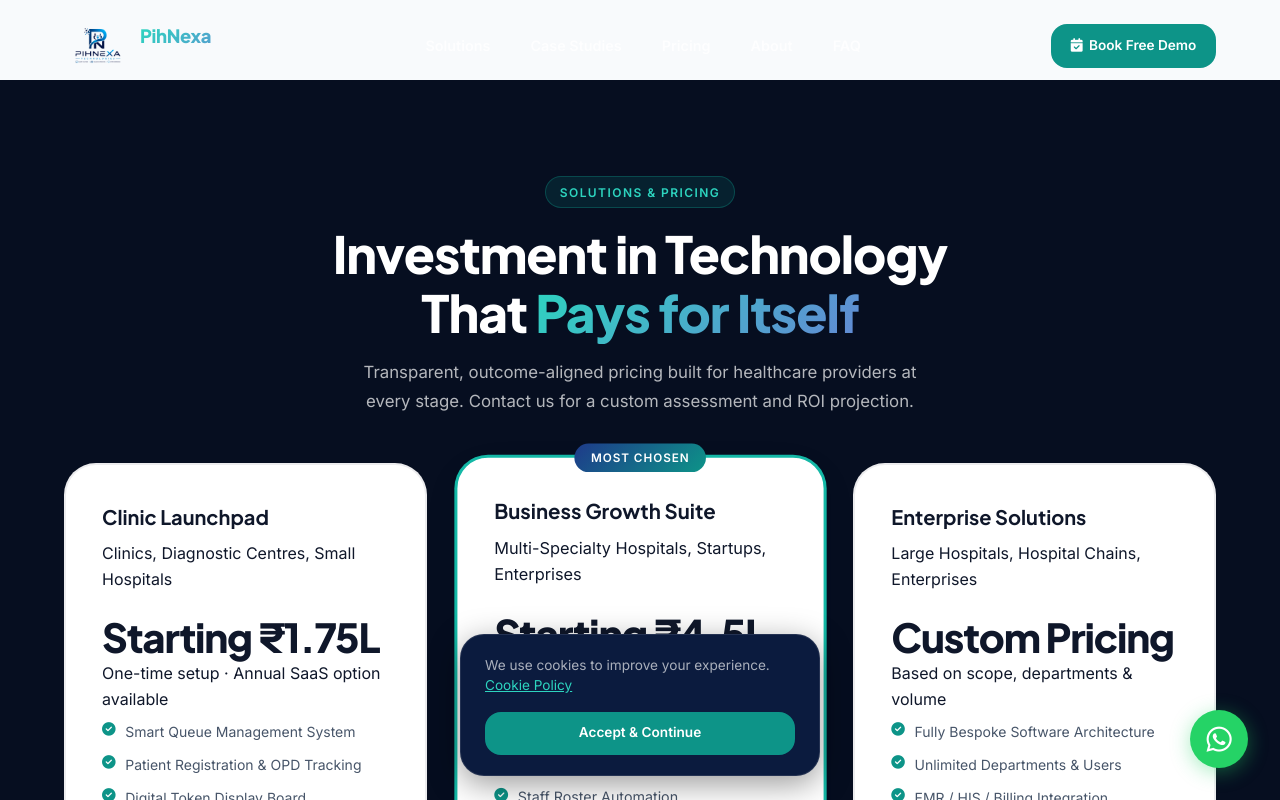
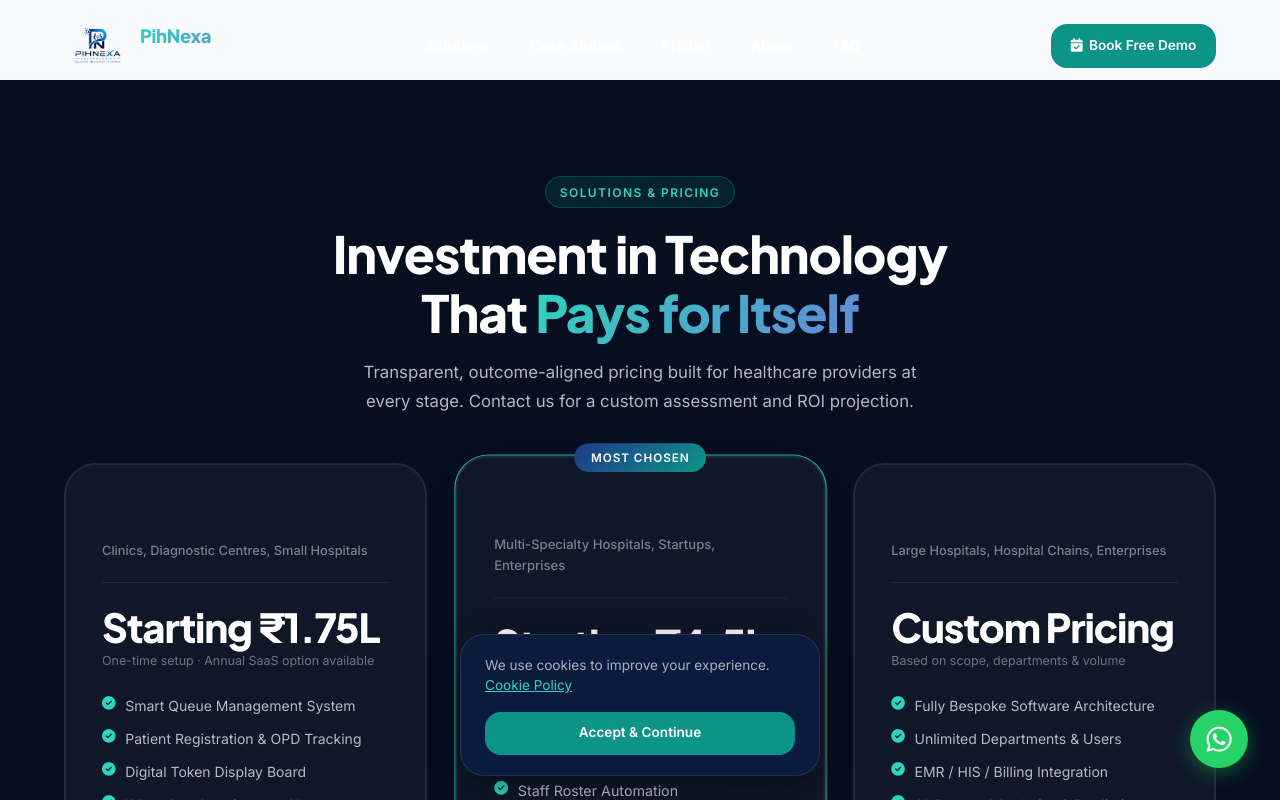
Before and after one commit to Anku9991/Ankush.AI, a Next.js app: page /pricing in a window 1280 px wide. Shown: the top 800 px of the page. Built offline with nearby package versions, Linux system fonts and the light colour scheme.

Commit message:
fix: audit pass 2 — all broken links, missing CSS classes, founder grid, testimonials grid, pricing dark styles

```diff
--- a/src/app/globals.css
+++ b/src/app/globals.css
@@ -1518,3 +1518,167 @@ textarea.form-control {
   .ig-grid   { grid-template-columns: 1fr 1fr; }
   .cookie-consent { bottom: 1rem; }
 }
+
+/* ============================================================
+   MISSING COMPONENT CLASSES (Audit Pass 2)
+   ============================================================ */
+
+/* Testimonials grid */
+.testimonials-grid {
+  display: grid;
+  grid-template-columns: repeat(auto-fit, minmax(280px, 1fr));
+  gap: 1.75rem;
+  margin-top: 3rem;
+}
+
+/* Founder section layout */
+.founder-grid {
+  display: grid;
+  grid-template-columns: 1fr 1.5fr;
+  gap: 4rem;
+  align-items: center;
+}
+@media (max-width: 900px) {
+  .founder-grid {
+    grid-template-columns: 1fr;
+    gap: 2.5rem;
+  }
+}
+
+.founder-img-wrapper {
+  position: relative;
+}
+.founder-img {
+  width: 100%;
+  border-radius: var(--radius-xl);
+  object-fit: cover;
+  box-shadow: var(--shadow-card-hover);
+}
+.founder-img-badge {
+  position: absolute;
+  bottom: 1.25rem;
+  left: 1.25rem;
+  right: 1.25rem;
+  background: rgba(11, 27, 62, 0.85);
+  backdrop-filter: blur(12px);
+  -webkit-backdrop-filter: blur(12px);
+  border: 1px solid rgba(255,255,255,0.1);
+  border-radius: var(--radius-md);
+  padding: 0.75rem 1rem;
+  font-size: 0.85rem;
+  font-weight: 600;
+  color: var(--teal-300);
+  text-align: center;
+}
+
+.founder-content {}
+.founder-name {
+  font-family: var(--font-display);
+  font-size: clamp(2rem, 3.5vw, 2.75rem);
+  font-weight: 800;
+  color: var(--text-main);
+  letter-spacing: -0.025em;
+  margin-bottom: 0.25rem;
+}
+.founder-role {
+  display: inline-block;
+  font-size: 0.9rem;
+  font-weight: 600;
+  color: var(--teal-600);
+  margin-bottom: 1.5rem;
+}
+.founder-bio {
+  font-size: 0.975rem;
+  color: var(--text-muted);
+  line-height: 1.75;
+  margin-bottom: 1rem;
+}
+
+.founder-tags {
+  display: flex;
+  flex-wrap: wrap;
+  gap: 0.5rem;
+  margin: 1.5rem 0;
+}
+.founder-tag {
+  display: inline-block;
+  font-size: 0.75rem;
+  font-weight: 600;
+  color: var(--teal-700);
+  background: var(--teal-50);
+  border: 1px solid var(--border-teal);
+  padding: 0.3rem 0.75rem;
+  border-radius: var(--radius-full);
+}
+
+/* Pricing supplemental classes */
+.pricing-target {
+  font-size: 0.8rem;
+  color: var(--text-muted);
+  margin-bottom: 1.25rem;
+  font-weight: 500;
+}
+.pricing-price-note {
+  font-size: 0.78rem;
+  color: var(--text-muted);
+  margin-top: 0.25rem;
+  margin-bottom: 1.5rem;
+}
+.pricing-divider {
+  border: none;
+  border-top: 1px solid var(--border-light);
+  margin: 1.5rem 0;
+}
+
+/* On dark pricing section, text overrides */
+#packages .pricing-name { color: var(--text-main); }
+#packages .pricing-target { color: rgba(255,255,255,0.45); }
+#packages .pricing-price { color: #FFFFFF; }
+#packages .pricing-price-note { color: rgba(255,255,255,0.4); }
+#packages .pricing-divider { border-top-color: rgba(255,255,255,0.08); }
+#packages .pricing-card {
+  background: rgba(255,255,255,0.04);
+  border-color: rgba(255,255,255,0.08);
+}
+#packages .pricing-card:hover {
+  border-color: rgba(13,148,136,0.3);
+  background: rgba(255,255,255,0.06);
+}
+#packages .pricing-features li { color: rgba(255,255,255,0.7); }
+#packages .pricing-features li i { color: var(--teal-400); }
+
+/* Sticky CTA — hidden on mobile */
+.sticky-cta {
+  position: fixed;
+  bottom: 2rem;
+  left: 50%;
+  transform: translateX(-50%);
+  z-index: calc(var(--z-float) - 1);
+  background: var(--gradient-primary);
+  color: #FFFFFF;
+  font-size: 0.85rem;
+  font-weight: 700;
+  padding: 0.7rem 1.4rem;
+  border-radius: var(--radius-full);
+  display: inline-flex;
+  align-items: center;
+  gap: 0.5rem;
+  box-shadow: 0 4px 20px rgba(11,27,62,0.35);
+  transition: transform 0.25s ease, box-shadow 0.25s ease;
+  text-decoration: none;
+  white-space: nowrap;
+}
+.sticky-cta:hover {
+  transform: translateX(-50%) translateY(-3px);
+  box-shadow: 0 8px 28px rgba(11,27,62,0.5);
+  color: #FFFFFF;
+}
+@media (max-width: 768px) {
+  .sticky-cta { display: none !important; }
+}
+
+/* Contact section wrapper (layout.tsx) */
+.contact-page-section {
+  padding: var(--section-py) 0;
+  background: var(--bg-alt);
+}
--- a/src/components/BlogTeaser.tsx
+++ b/src/components/BlogTeaser.tsx
@@ -62,7 +62,7 @@ export default function BlogTeaser() {
             </p>
           </div>
           <a
-            href="#contact"
+            href="/#contact"
             className="btn btn-secondary fade-up"
             style={{ flexShrink: 0 }}
           >
--- a/src/components/CaseStudiesSection.tsx
+++ b/src/components/CaseStudiesSection.tsx
@@ -185,7 +185,7 @@ export default function CaseStudiesSection() {
           className="text-center fade-up"
           style={{ marginTop: "3rem" }}
         >
-          <a href="#contact" className="btn btn-white btn-lg">
+          <a href="/#contact" className="btn btn-white btn-lg">
             <i className="fa-solid fa-handshake" />
             Discuss Your Requirements
           </a>
--- a/src/components/Footer.tsx
+++ b/src/components/Footer.tsx
@@ -210,7 +210,7 @@ export const Footer = () => {
       </a>
 
       {/* Sticky CTA */}
-      <a href="#contact" className="sticky-cta">
+      <a href="/#contact" className="sticky-cta">
         <i className="fa-solid fa-calendar-check" />
         Book Free Tech Audit
       </a>
--- a/src/components/FounderSection.tsx
+++ b/src/components/FounderSection.tsx
@@ -61,11 +61,11 @@ export default function FounderSection() {
             </div>
 
             <div style={{ display: "flex", gap: "1rem", flexWrap: "wrap" }}>
-              <a href="#contact" className="btn btn-primary btn-lg">
+              <a href="/#contact" className="btn btn-primary btn-lg">
                 <i className="fa-solid fa-calendar-check" />
                 Book Free Consultation
               </a>
-              <a href="#case-studies" className="btn btn-secondary btn-lg">
+              <a href="/solutions#case-studies" className="btn btn-secondary btn-lg">
                 <i className="fa-solid fa-chart-line" />
                 View Case Studies
               </a>
--- a/src/components/PackagesSection.tsx
+++ b/src/components/PackagesSection.tsx
@@ -145,7 +145,7 @@ export default function PackagesSection() {
                 {pkg.desc}
               </p>
 
-              <a href="#contact" className={`btn ${pkg.ctaStyle}`} style={{ width: "100%", justifyContent: "center" }}>
+              <a href="/#contact" className={`btn ${pkg.ctaStyle}`} style={{ width: "100%", justifyContent: "center" }}>
                 <i className="fa-solid fa-arrow-right" style={{ fontSize: "0.85rem" }} />
                 {pkg.cta}
               </a>
@@ -162,7 +162,7 @@ export default function PackagesSection() {
           }}
         >
           All pricing is indicative. Final investment depends on scope, modules, and deployment complexity.{" "}
-          <a href="#contact" style={{ color: "var(--teal-400)" }}>
+          <a href="/#contact" style={{ color: "var(--teal-400)" }}>
             Contact us for a custom quote.
           </a>
         </p>
--- a/src/components/SolutionsSection.tsx
+++ b/src/components/SolutionsSection.tsx
@@ -159,7 +159,7 @@ export default function SolutionsSection() {
                     <li key={j}>{b}</li>
                   ))}
                 </ul>
-                <a href="#contact" className="btn btn-primary" style={{ width: "100%", justifyContent: "center" }}>
+                <a href="/#contact" className="btn btn-primary" style={{ width: "100%", justifyContent: "center" }}>
                   Request Demo
                   <i className="fa-solid fa-arrow-right" style={{ fontSize: "0.8rem" }} />
                 </a>
```
